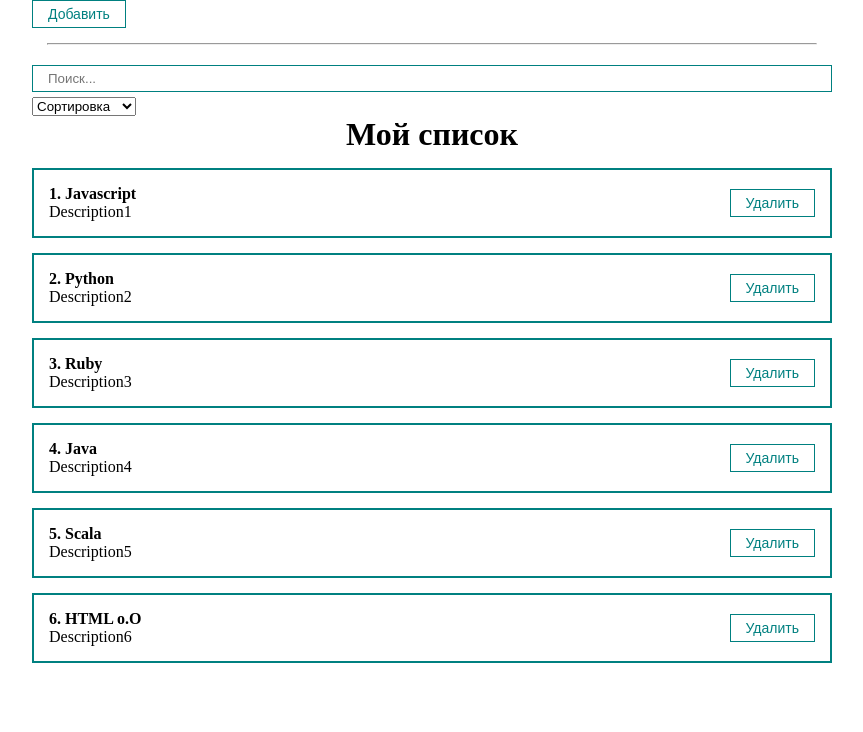
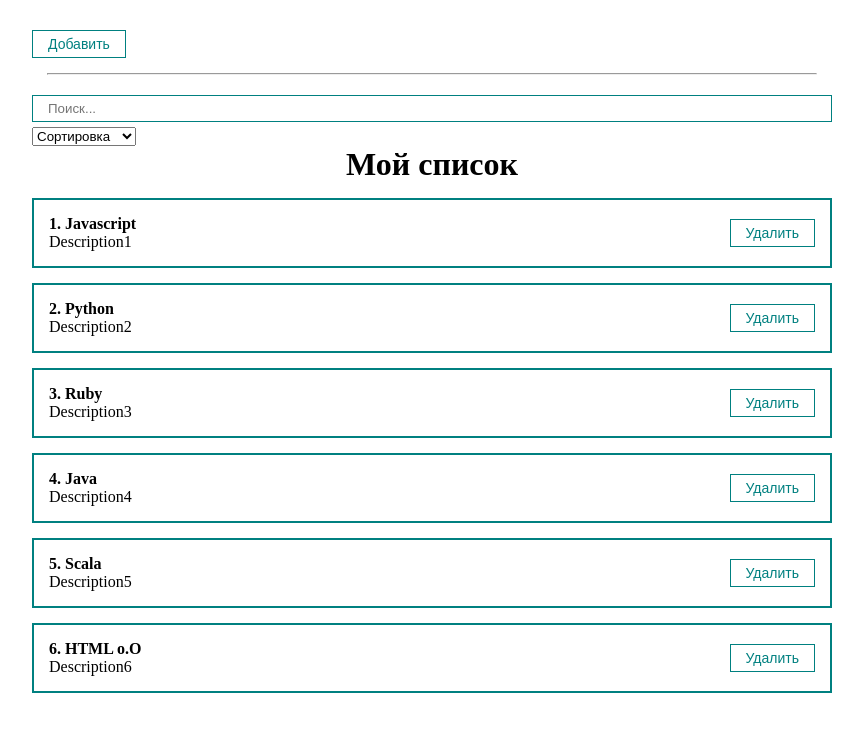
Before and after one commit to xlikeya/ReactUlbiTV, a React (Create React App) app: page / in a window 1280 px wide. Shown: the top 732 px of the page, without its empty margins (208-1071 px from the left). Built offline with nearby package versions, Linux system fonts and the light colour scheme; the HTML template or start-up script is replaced by a standard one.

Commit message:
add animation

```diff
--- a/package.json
+++ b/package.json
@@ -8,7 +8,8 @@
     "@testing-library/user-event": "^13.5.0",
     "react": "^18.2.0",
     "react-dom": "^18.2.0",
-    "react-scripts": "5.0.1",
+    "react-scripts": "^2.1.3",
+    "react-transition-group": "^4.4.5",
     "web-vitals": "^2.1.4"
   },
   "scripts": {
--- a/src/App.js
+++ b/src/App.js
@@ -1,10 +1,11 @@
-import React, {useMemo, useState} from "react";
+import React, {useState} from "react";
 import FormPost from "./components/FormPost";
 import PostList from "./components/PostList";
 import './styles/App.css'
 import PostFilter from "./components/PostFilter";
 import MyModal from "./components/UI/modal/MyModal";
 import MyButton from "./components/UI/button/MyButton";
+import {usePosts} from "./hooks/usePosts";
 
 function App() {
     const [posts,setPosts] = useState([
@@ -17,30 +18,20 @@ function App() {
     ])
     const [filter, setFilter] = useState({sort: '', query: ''})
     const [modal, setModal] = useState(false)
-
-    const sortedPosts = useMemo(() =>{
-        if(filter.sort) {
-            return [...posts].sort((a, b) => a[filter.sort].localeCompare(b[filter.sort]))
-        }
-        return posts;
-    }, [filter.sort, posts])
-
-    const sortedAndSearchedPosts = useMemo(() =>{
-        return sortedPosts.filter(post => post.title.toLowerCase().includes(filter.query.toLowerCase()))
-    }, [filter.query, sortedPosts])
-
+    const sortedAndSearchedPosts = usePosts(posts, filter.sort, filter.query)
     const createPost = (newPost) => {
         setPosts([...posts, newPost])
+        setModal(false)
     }
     const removePost = (post) => {
-            setPosts(posts.filter(p => p.id !== post.id))
+        setPosts(posts.filter(p => p.id !== post.id))
     }
 
 
 
   return (
     <div className="App">
-        <MyButton onClick={() => setModal(true)}>Добавить</MyButton>
+        <MyButton style={{marginTop: 30}} onClick={() => setModal(true)}>Добавить</MyButton>
         <MyModal visible={modal} setVisible={setModal}>
             <FormPost create={createPost}></FormPost>
         </MyModal>
--- a/src/components/PostList.jsx
+++ b/src/components/PostList.jsx
@@ -1,5 +1,6 @@
 import React from 'react';
 import PostItem from "./PostItem";
+import {CSSTransition, TransitionGroup} from "react-transition-group";
 
 const PostList = ({posts, title, remove}) => {
 
@@ -17,9 +18,17 @@ const PostList = ({posts, title, remove}) => {
             <h1 style={{textAlign:"center"}}>
                 {title}
             </h1>
+            <TransitionGroup>
             {posts.map((post, index) =>
-                <PostItem remove={remove} number={index + 1} post={post} key={post.id}></PostItem>
+                <CSSTransition
+                    key={post.id}
+                    timeout={500}
+                    classNames="post"
+                >
+                <PostItem remove={remove} number={index + 1} post={post} ></PostItem>
+                </CSSTransition>
             )}
+            </TransitionGroup>
         </div>
     );
 };
--- a/src/components/UI/modal/MyModal.jsx
+++ b/src/components/UI/modal/MyModal.jsx
@@ -9,8 +9,8 @@ const MyModal = ({children, visible, setVisible}) => {
     }
 
     return (
-        <div className={rootClasses.join(' ')}>
-            <div className={classes.myModalContent}>
+        <div className={rootClasses.join(' ')} onClick={() => setVisible(false)}>
+            <div className={classes.myModalContent} onClick={(e) => e.stopPropagation()}>
                 {children}
             </div>
 
--- /dev/null
+++ b/src/hooks/usePosts.js
@@ -0,0 +1,20 @@
+import {useMemo} from "react";
+
+export const useSortedPosts = (posts, sort) => {
+    const sortedPosts = useMemo(() =>{
+        if(sort) {
+            return [...posts].sort((a, b) => a[sort].localeCompare(b[sort]))
+        }
+        return posts;
+    }, [sort, posts])
+
+    return sortedPosts;
+}
+
+export const usePosts  = (posts, sort, query) => {
+    const sortedPosts = useSortedPosts(posts, sort);
+    const sortedAndSearchedPosts = useMemo(() =>{
+        return sortedPosts.filter(post => post.title.toLowerCase().includes(query.toLowerCase()))
+    }, [query, sortedPosts])
+    return sortedAndSearchedPosts;
+}
--- a/src/styles/App.css
+++ b/src/styles/App.css
@@ -21,3 +21,18 @@
     justify-content: space-between;
     align-items: center;
 }
+
+.post-enter {
+    transform: translateX(-350px);
+}
+.post-enter-active {
+    transform: translateX(0);
+    transition: all 500ms ease-in;
+}
+.post-exit {
+    opacity: 1;
+}
+.post-exit-active {
+    transform: translateX(-350px);
+    transition: all 500ms ease-in;
+}
```
Also changed, not shown: 1 other file (tests, documents, lock files or other folders).
